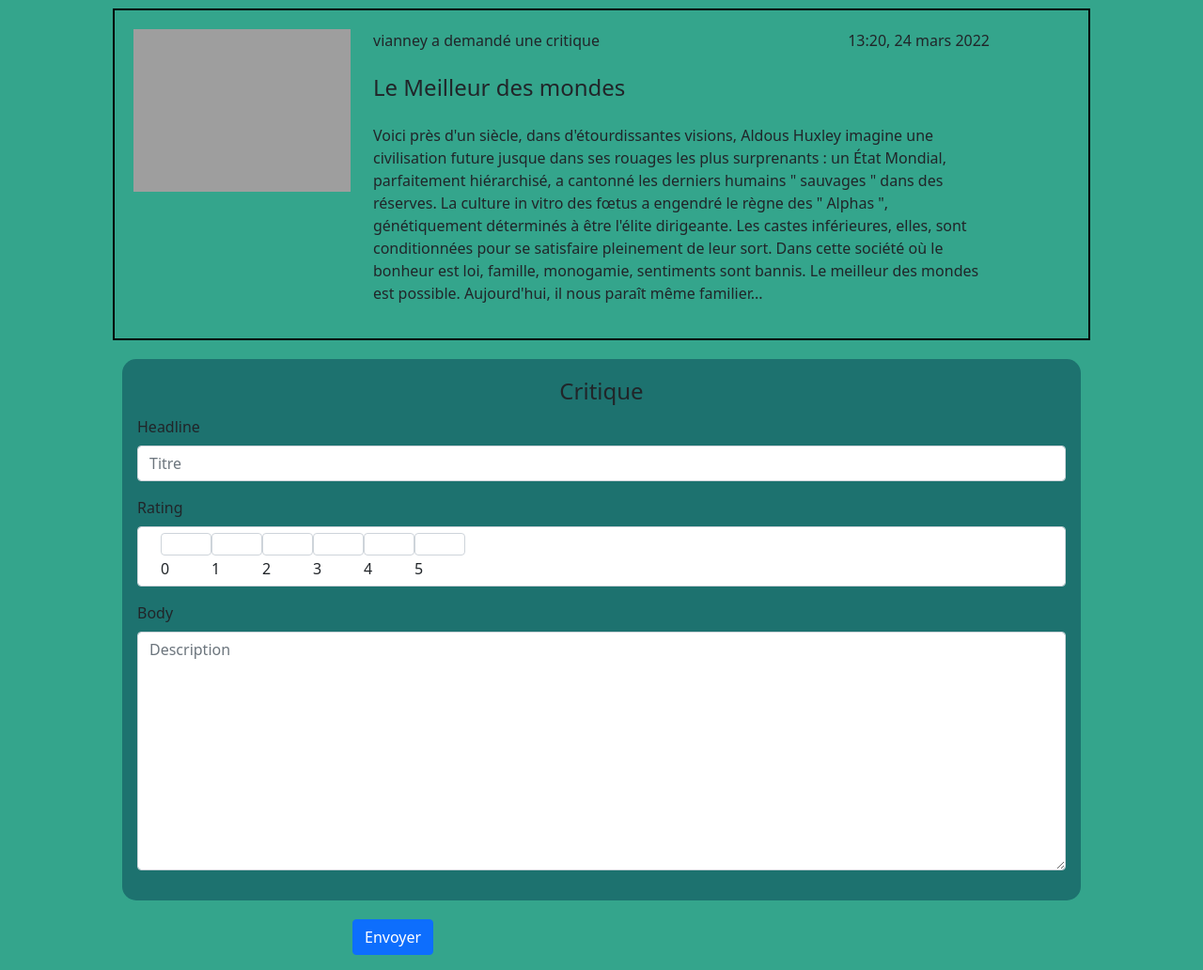
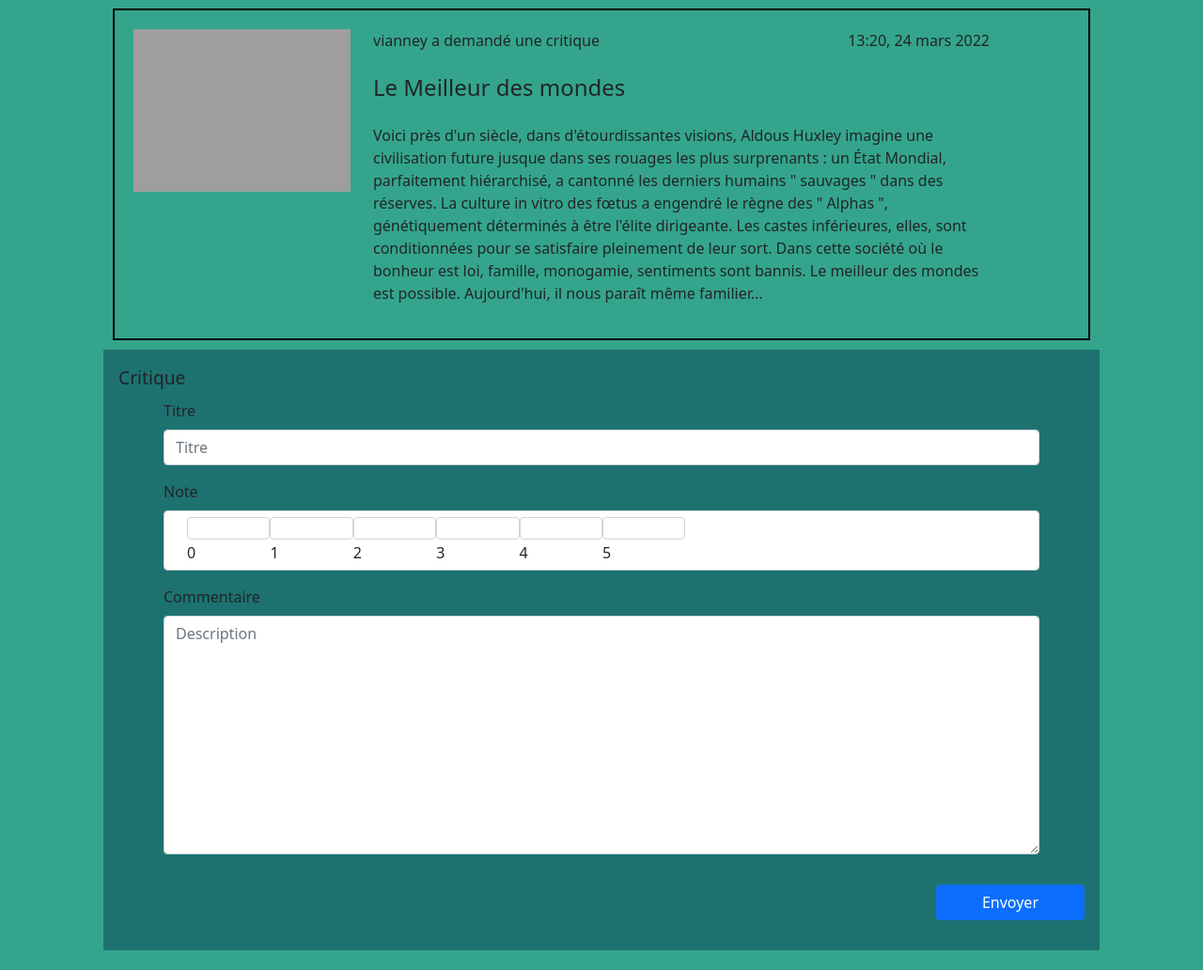
Before and after one commit to vianneyba/OPC_P09, a Django app: page /review/create/by-ticket/6 in a window 1280 px wide. Shown: the part 143-1175 px from the top of the page at 94% size. After the commit the page ends 1154 px from the top, so only its background shows below. Run offline with Django 4.2, Linux system fonts and the light colour scheme; a user stored in the database is signed in; data comes from the database, SQL or seed files in the repository; some libraries are stand-ins or nearby versions; grey boxes are pictures that could not be loaded.

Commit message:
fix form reviews

```diff
--- a/litreview/static/litreview/styles.css
+++ b/litreview/static/litreview/styles.css
@@ -19,13 +19,11 @@
 }
 
 fieldset {
-    border-radius: 15px;
     background-color:#1D726F;
     padding:16px;
-    margin: 20px;
 }
 legend {
-    text-align: center;
+    font-size: 1.2rem;
 }
 
 .errorlist {
@@ -73,6 +71,11 @@
     margin-top: 6rem;
 }
 
+.rating .form-check {
+    padding-right: 2.2rem;
+    padding-left: 2.2rem;
+}
+
 .px-12 {
     padding-right: 6rem;
     padding-left: 6rem
--- a/review/forms.py
+++ b/review/forms.py
@@ -23,7 +23,6 @@
         max_length=63,
         label='',
         widget=forms.TextInput(attrs={
-            # 'class': 'form-control',
             'placeholder':'Nom d\'utilisateur',
             'class': 'form-control'})
     )
@@ -34,7 +33,7 @@
         fields = ('headline', 'rating', 'body')
         widgets = {
             'rating': forms.RadioSelect(attrs={
-                'class': 'd-flex form-check form-check-inline'}),
+                'class': 'd-flex form-check form-check-inline rating'}),
             'headline': forms.TextInput(attrs={
                 'class': 'form-control',
                 'placeholder':'Titre'}),
--- a/review/models.py
+++ b/review/models.py
@@ -41,11 +41,17 @@
     user = models.ForeignKey(User, on_delete=models.CASCADE)
     ticket = models.ForeignKey(to=Ticket, on_delete=models.CASCADE)
     rating = models.PositiveSmallIntegerField(
+        'Note',
         choices=STAR_CHOICES,
         validators=[MinValueValidator(0), MaxValueValidator(5)],
         default=1)
-    headline = models.CharField(max_length=128)
-    body = models.CharField(max_length=8192, blank=True)
+    headline = models.CharField(
+        'Titre',
+        max_length=128)
+    body = models.CharField(
+        'Commentaire',
+        max_length=8192,
+        blank=True)
     time_created = models.DateTimeField(auto_now_add=True)
 
 
--- a/review/templates/review/create_review.html
+++ b/review/templates/review/create_review.html
@@ -7,10 +7,13 @@
 <h1 class="text-center">Créer une critique</h1>
 <form method="post" action="" enctype="multipart/form-data">
 {% csrf_token %}
+
     {% if title_page == 'without_ticket' %}
         <fieldset class="form-group">
-            <legend>Ticket</legend>
-            {% bootstrap_form ticket_form %}
+            <legend>Livre / Article</legend>
+            <div class="px-5">
+                {% bootstrap_form ticket_form %}
+            </div>
         </fieldset>
     {% elif title_page == 'with_ticket'  %}
         {% include 'review/part__ticket.html' with ticket=ticket %}
@@ -18,12 +21,15 @@
 
     <fieldset class="form-group">
         <legend>Critique</legend>
-        {% bootstrap_form review_form %}
+        <div class="px-5">
+            {% bootstrap_form review_form %}
+        </div>
+
+        <div class="d-flex justify-content-end">
+            <input class="btn btn-primary my-3 px-5" type="submit" value="Envoyer">
+        </div>
     </fieldset>
 
-    <div class="mx-auto" style="width: 50%;">
-        <input class="btn btn-primary" type="submit" value="Envoyer">
-    </div>
 
 </form>
 {% endblock %}
--- a/review/templates/review/part__ticket.html
+++ b/review/templates/review/part__ticket.html
@@ -2,9 +2,11 @@
 
 <div class="justify-content-md-center ticket">
     <div class="row">
+        {% if  ticket.image %}
         <div class="col-md-3">
             <img src="{{ ticket.image.url }}" alt=""class="img-fluid">
         </div>
+        {% endif %}
         <div class="col-md-8">
             <div class="row">
                 <div class="col">
```
Also changed, not shown: review/templates/review/form_ticket.html (+4 -4 lines).
